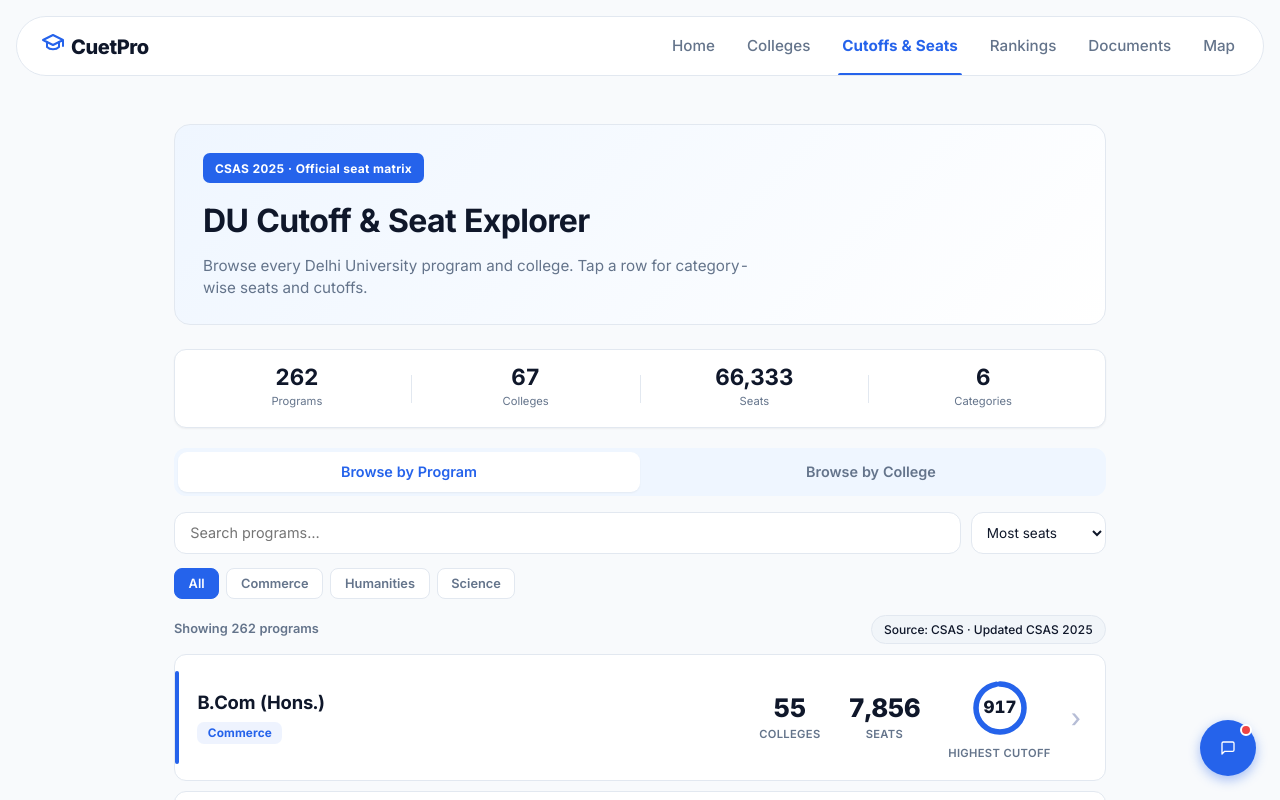
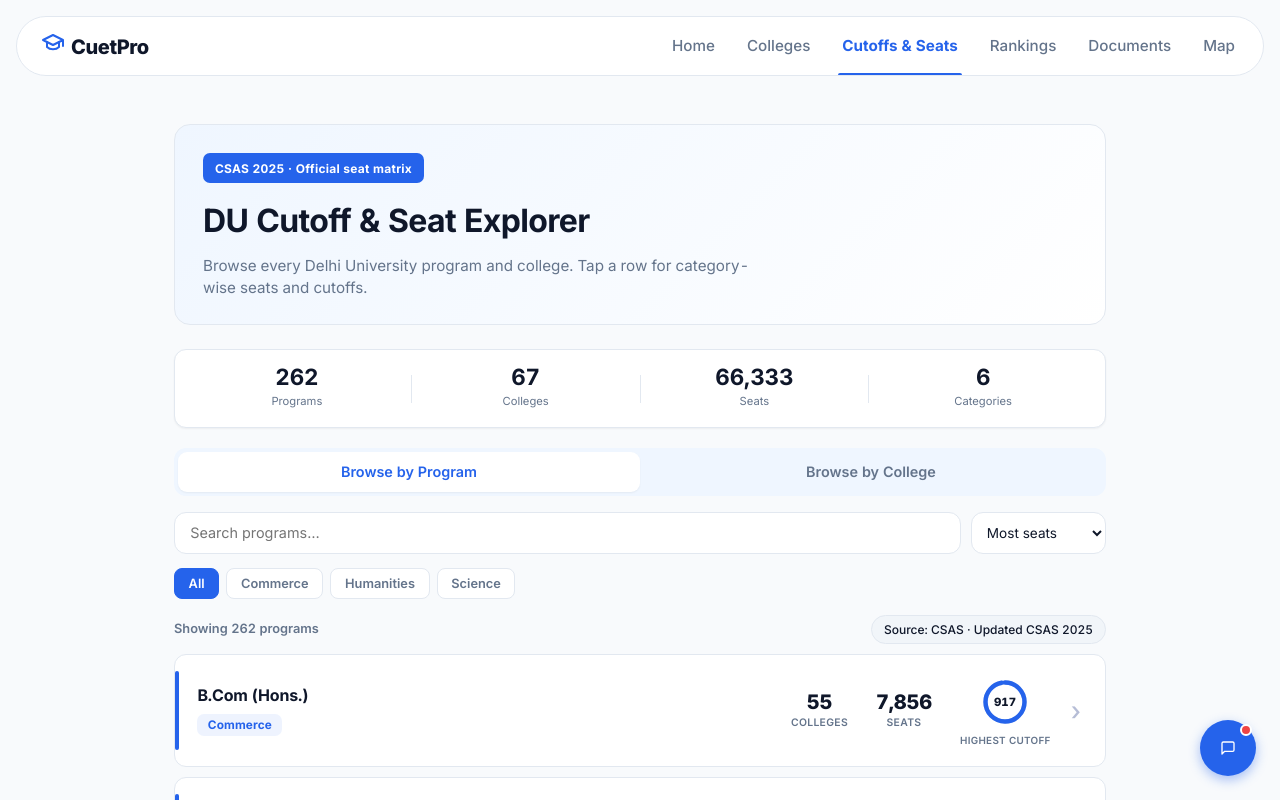
Before and after one commit to NEGO2522/dashboard-cuet, a React (Vite) app: page /cutoffs in a window 1280 px wide. Shown: the top 800 px of the page. Built offline with nearby package versions, Linux system fonts and the light colour scheme.

Commit message:
made the font size small

```diff
--- a/src/pages/Cutoffs.css
+++ b/src/pages/Cutoffs.css
@@ -190,7 +190,7 @@
 }
 
 .cf-li-main { flex: 1; min-width: 0; }
-.cf-li-title { display: block; font-weight: 700; font-size: 1.15rem; color: var(--text-color); line-height: 1.25; letter-spacing: -0.01em; }
+.cf-li-title { display: block; font-weight: 700; font-size: 1rem; color: var(--text-color); line-height: 1.25; letter-spacing: -0.01em; }
 .cf-li-tag {
   display: inline-block;
   margin-top: 0.55rem;
@@ -203,12 +203,12 @@
 
 .cf-li-right { display: flex; align-items: center; gap: 1.75rem; }
 .cf-stat { display: flex; flex-direction: column; align-items: center; text-align: center; white-space: nowrap; }
-.cf-stat b { font-weight: 800; font-size: 1.6rem; color: var(--text-color); line-height: 1; letter-spacing: -0.01em; }
-.cf-stat i { font-style: normal; font-size: 0.7rem; color: var(--text-muted); margin-top: 0.4rem; font-weight: 600; text-transform: uppercase; letter-spacing: 0.03em; }
+.cf-stat b { font-weight: 800; font-size: 1.25rem; color: var(--text-color); line-height: 1; letter-spacing: -0.01em; }
+.cf-stat i { font-style: normal; font-size: 0.65rem; color: var(--text-muted); margin-top: 0.3rem; font-weight: 600; text-transform: uppercase; letter-spacing: 0.03em; }
 
 .cf-ringwrap { display: flex; flex-direction: column; align-items: center; gap: 6px; }
-.cf-ringwrap i { font-style: normal; font-size: 0.7rem; color: var(--text-muted); font-weight: 600; text-transform: uppercase; letter-spacing: 0.03em; white-space: nowrap; }
-.cf-ring-num { font-weight: 800; font-size: 17px; fill: var(--text-color); }
+.cf-ringwrap i { font-style: normal; font-size: 0.62rem; color: var(--text-muted); font-weight: 600; text-transform: uppercase; letter-spacing: 0.03em; white-space: nowrap; }
+.cf-ring-num { font-weight: 800; font-size: 14px; fill: var(--text-color); }
 
 .cf-li-go { font-size: 1.6rem; color: #b6bdd6; line-height: 1; flex-shrink: 0; transition: var(--transition); }
 .cf-li:hover .cf-li-go { color: var(--accent-blue); transform: translateX(2px); }
@@ -346,13 +346,15 @@
   text-transform: uppercase;
   letter-spacing: 0.02em;
   text-align: right;
-  padding: 0.7rem 0.85rem;
-  border-bottom: 1px solid var(--border-color);
+  padding: 0.75rem 0.85rem;
+  border-bottom: 2px solid var(--border-color);
   white-space: nowrap;
 }
 
 .cf-table thead th.cf-th-name { text-align: left; }
-.cf-table td { padding: 0.7rem 0.85rem; border-bottom: 1px solid var(--border-color); text-align: right; white-space: nowrap; }
+.cf-table tbody tr { border-bottom: 1px solid var(--border-color); }
+.cf-table tbody tr:last-child { border-bottom: none; }
+.cf-table td { padding: 0.85rem 0.85rem; text-align: right; white-space: nowrap; border-bottom: none; }
 
 .cf-td-name {
   text-align: left !important;
--- a/src/pages/Cutoffs.jsx
+++ b/src/pages/Cutoffs.jsx
@@ -31,7 +31,7 @@
   const circ = 2 * Math.PI * r;
   const frac = Math.max(0, Math.min(1, (value || 0) / max));
   return (
-    <svg width="64" height="64" viewBox="0 0 64 64" className="cf-ring">
+    <svg width="52" height="52" viewBox="0 0 64 64" className="cf-ring">
       <circle cx="32" cy="32" r={r} fill="none" stroke="var(--border-color)" strokeWidth="5.5" />
       <circle
         cx="32" cy="32" r={r} fill="none" stroke={color} strokeWidth="5.5"
```
